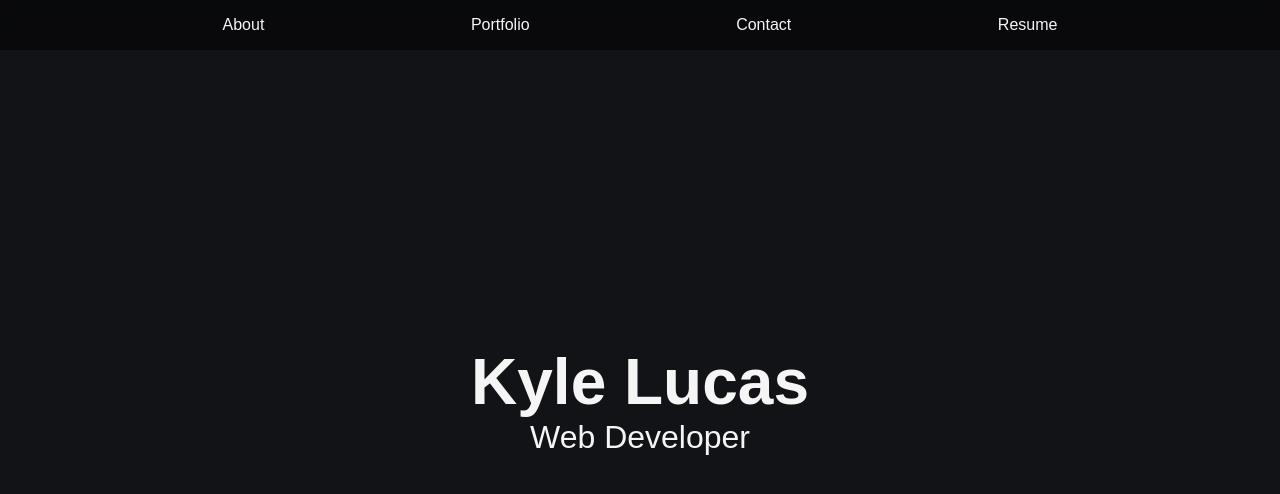
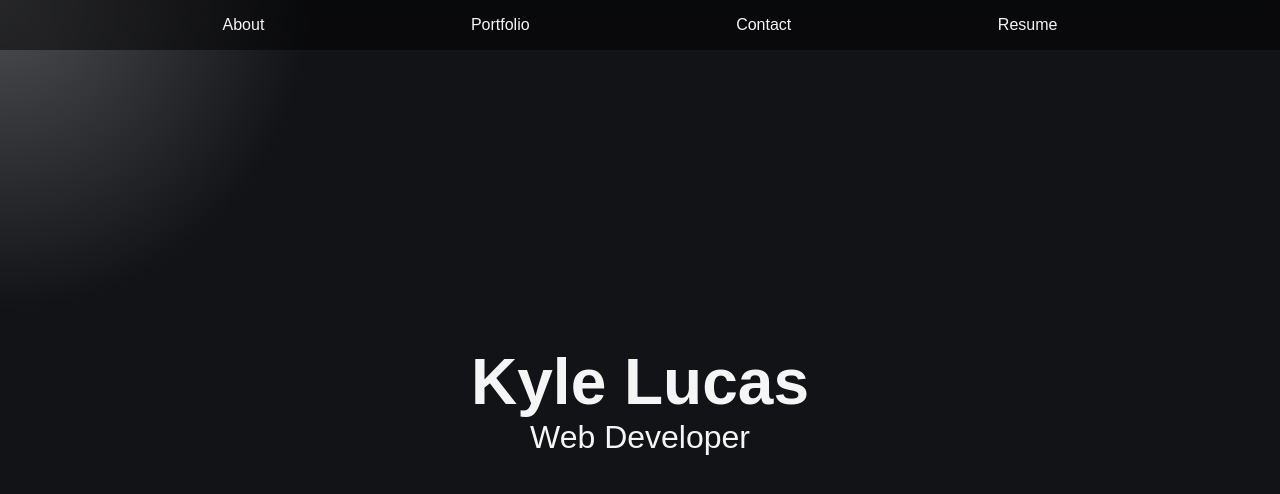
Before and after one commit to kwlucas/Portfolio-Kyle-Lucas, a React (Create React App) app in the folder client/: page /Portfolio-Kyle-Lucas/resume in a window 1280 px wide. Shown: the top 494 px of the page. Built offline with nearby package versions, Linux system fonts and the light colour scheme.

Commit message:
Added banner effect

```diff
--- a/client/src/App.css
+++ b/client/src/App.css
@@ -34,7 +34,6 @@ header {
   justify-content: space-around;
   align-items: center;
   min-height: 60px;
-  z-index: 1000;
   transition: .3s ease all;
 }
 
@@ -58,6 +57,17 @@ header.banner>#nameDisplay {
 
 #nameDisplay {
   cursor: pointer;
+}
+
+.banner>#nameDisplay::before{
+  content: '';
+  width: 100%;
+  height: 100%;
+  left: 0px;
+  top: 0px;
+  position: absolute;
+  z-index: 0;
+  background: radial-gradient(775px circle at var(--mouseX) var(--mouseY), rgba(255, 255, 255, 0.25), transparent 40%);
 }
 
 header:not(.banner)>#nameDisplay>div {
--- a/client/src/components/Header.js
+++ b/client/src/components/Header.js
@@ -1,4 +1,4 @@
-import React/* , { useEffect, useState } */ from 'react';
+import React, { useEffect, useState } from 'react';
 import { useDirectory } from '../utils/DirectoryContext';
 // import { useLocation, NavLink } from 'react-router-dom';
 import Navigation from './Navigation';
@@ -66,7 +66,26 @@ export default function Header() {
     return <div key={index} className='tile' onClick={handleMouseEnter}></div>;
   }); */
 
+  const [mousePos, setMousePos] = useState({
+    X: 0,
+    Y: 0
+  });
 
+  useEffect(() => {
+    (document.querySelectorAll('#nameDisplay') || []).forEach(display => {
+      const rect = display.getBoundingClientRect();
+      display.style.setProperty('--mouseX', `${mousePos.X - rect.left}px`);
+      display.style.setProperty('--mouseY', `${mousePos.Y - rect.top}px`);
+
+    });
+  })
+
+  function handleMouseMove(event) {
+    setMousePos({
+      X: event.clientX,
+      Y: event.clientY
+    });
+  }
 
   function nameClick() {
     if (currentDirectory !== 'Home') {
@@ -77,7 +96,7 @@ export default function Header() {
   // <h1><NavLink to='/Portfolio-Kyle-Lucas/'>Kyle Lucas</NavLink></h1>
   // {currentDirectory === '/' || currentDirectory === '/Portfolio-Kyle-Lucas/' ? <nav><Navigation /></nav> : <Navigation />}
   return (
-    <header className={currentDirectory === 'Home' ? 'banner' : 'navbar'}>
+    <header className={currentDirectory === 'Home' ? 'banner' : 'navbar'} onMouseMove={handleMouseMove}>
       {/* currentDirectory === 'Home' ? <div id='bannerGrid'>{createTiles}</div> : <></> */}
       <div id='nameDisplay'>
         <h1 onClick={nameClick}>Kyle Lucas</h1>
```
Lines whose indentation alone changed are shown as unchanged.
